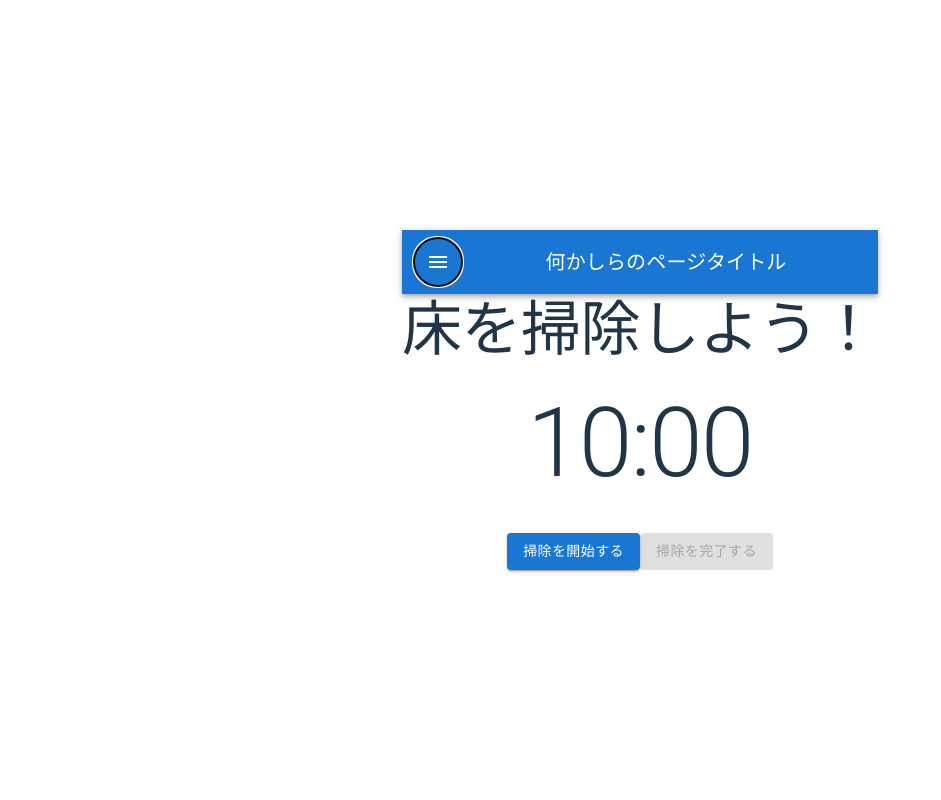
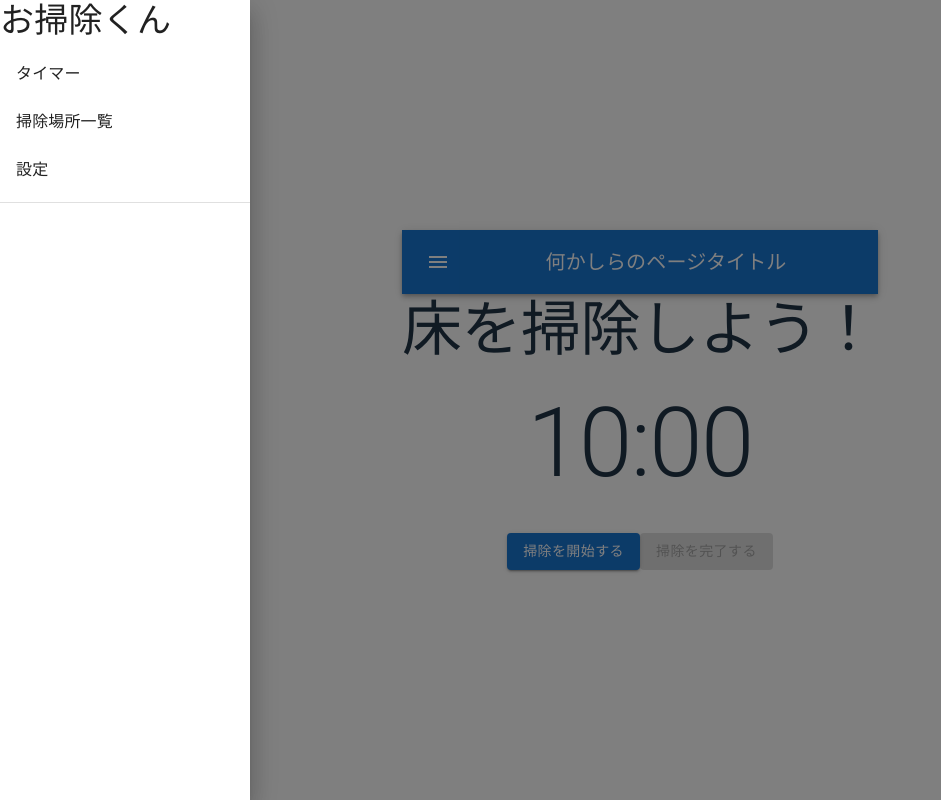
Before and after one commit to MinamiInoue2323/osoji_kun, a React (Vite) app: page / in a window 1280 px wide. Both pictures are taken after a click on the button "menu". Shown: the whole page, without its empty margins (0-941 px from the left). Built offline with nearby package versions, Linux system fonts and the light colour scheme.

Commit message:
add drawer menu

```diff
--- a/src/components/Header.tsx
+++ b/src/components/Header.tsx
@@ -6,9 +6,46 @@ import Typography from "@mui/material/Typography";
 
 import IconButton from "@mui/material/IconButton";
 import MenuIcon from "@mui/icons-material/Menu";
+import React from "react";
+import {
+  Divider,
+  Drawer,
+  List,
+  ListItem,
+  ListItemButton,
+  ListItemText,
+} from "@mui/material";
 
 const Header = () => {
+  const [modalOpen, setModalOpen] = React.useState(false);
+
+  const toggleDrawer = () => {
+    setModalOpen(!modalOpen);
+  };
+
+  const pageList = [
+    { name: "タイマー", url: "/" },
+    { name: "掃除場所一覧", url: "/place" },
+    { name: "設定", url: "/config" },
+  ];
+
+  const list = (
+    <Box sx={{ width: 250 }} role="presentation">
+      <List>
+        {pageList.map((page) => (
+          <ListItem key={page.name} disablePadding>
+            <ListItemButton>
+              <ListItemText primary={page.name} />
+            </ListItemButton>
+          </ListItem>
+        ))}
+      </List>
+      <Divider />
+    </Box>
+  );
+
   return (
+    <div>
       <Box sx={{ flexGrow: 1 }}>
         <AppBar position="static">
           <Toolbar>
@@ -18,6 +55,7 @@ const Header = () => {
               color="inherit"
               aria-label="menu"
               sx={{ mr: 2 }}
+              onClick={toggleDrawer}
             >
               <MenuIcon />
             </IconButton>
@@ -27,6 +65,13 @@ const Header = () => {
           </Toolbar>
         </AppBar>
       </Box>
+      <Drawer anchor="left" open={modalOpen} onClose={toggleDrawer}>
+        <Typography variant="h4" component="div">
+          お掃除くん
+        </Typography>
+        {list}
+      </Drawer>
+    </div>
   );
 };
 export default Header;
```
Lines whose indentation alone changed are shown as unchanged.
